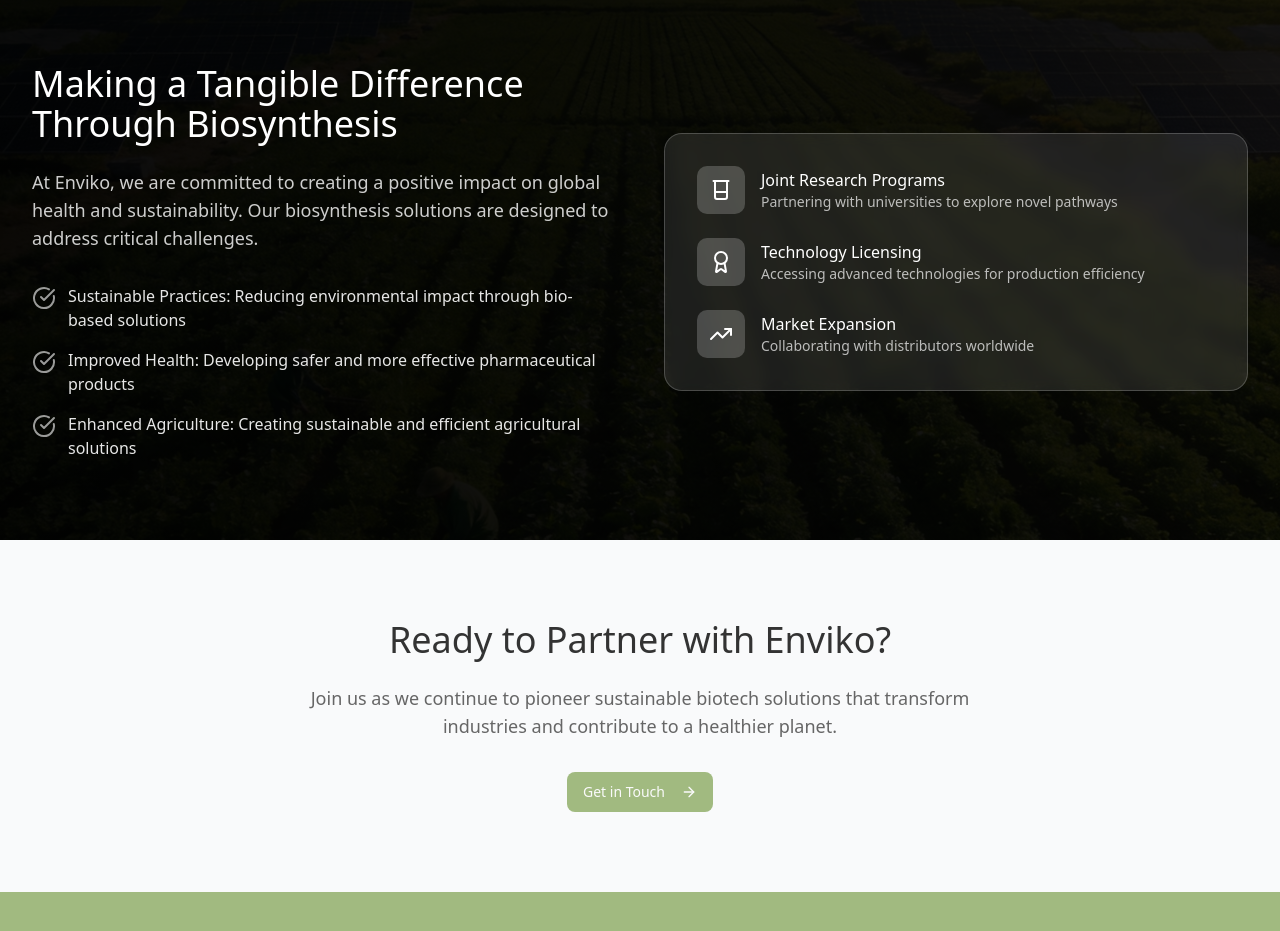
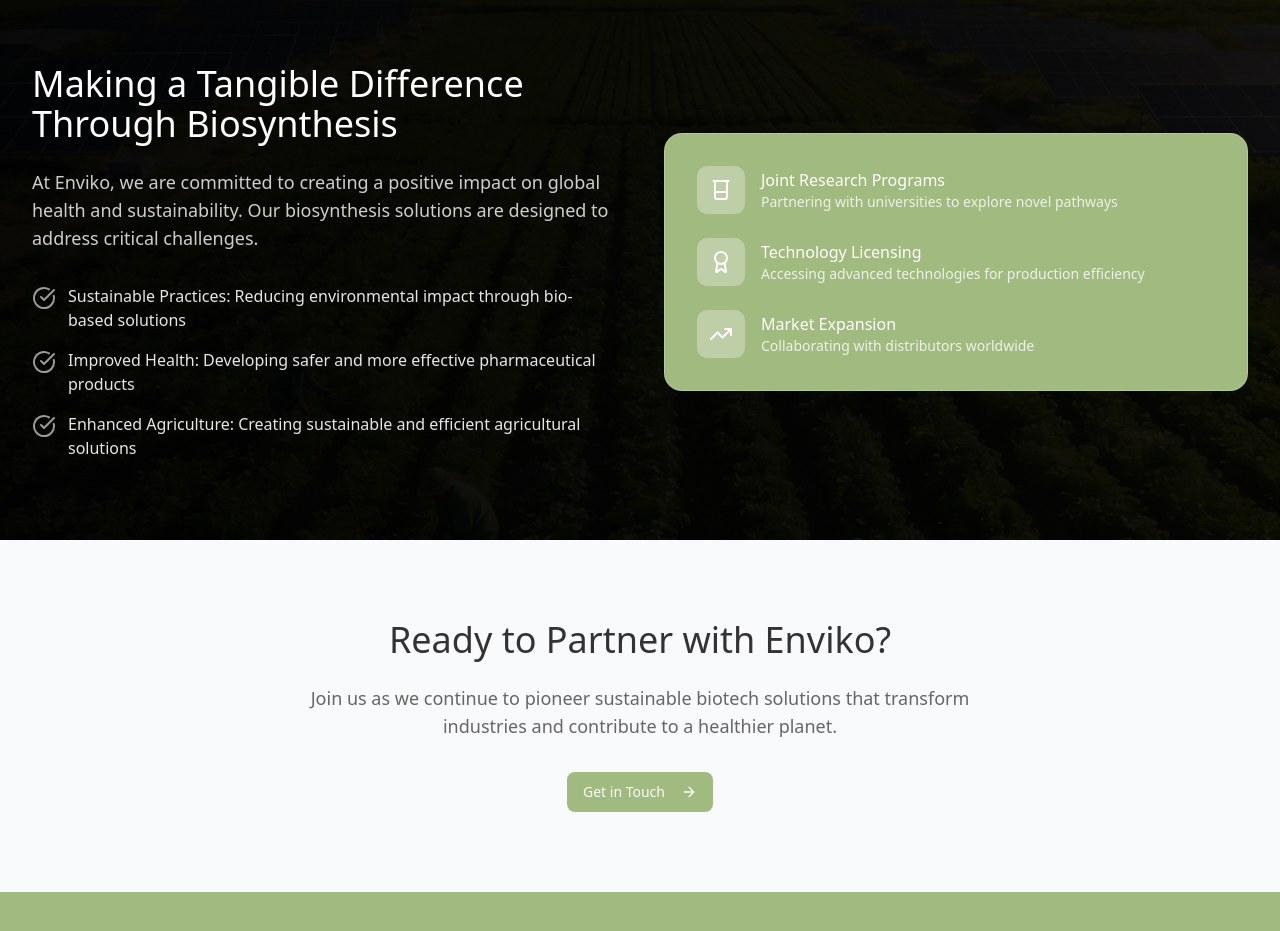
Before and after one commit to envikobio-ux/envikobio, a Next.js app: page / in a window 1280 px wide. Shown: the part 2480-3411 px from the top of the page. Built offline with nearby package versions, Linux system fonts and the light colour scheme.

Commit message:
style: Impact Section右侧卡片背景改为品牌绿色#A1BA80

```diff
--- a/src/app/page.tsx
+++ b/src/app/page.tsx
@@ -256,33 +256,33 @@ export default function Home() {
                 ))}
               </ul>
             </div>
-            <div className="bg-white/10 backdrop-blur-sm rounded-2xl p-8 border border-white/20">
+            <div className="rounded-2xl p-8 border border-white/20" style={{ backgroundColor: '#A1BA80' }}>
               <div className="space-y-6">
                 <div className="flex items-center gap-4">
-                  <div className="w-12 h-12 bg-white/20 rounded-lg flex items-center justify-center">
+                  <div className="w-12 h-12 bg-white/30 rounded-lg flex items-center justify-center">
                     <Beaker className="w-6 h-6 text-white" />
                   </div>
                   <div>
                     <h3 className="font-medium text-white">Joint Research Programs</h3>
-                    <p className="text-sm text-white/70">Partnering with universities to explore novel pathways</p>
+                    <p className="text-sm text-white/80">Partnering with universities to explore novel pathways</p>
                   </div>
                 </div>
                 <div className="flex items-center gap-4">
-                  <div className="w-12 h-12 bg-white/20 rounded-lg flex items-center justify-center">
+                  <div className="w-12 h-12 bg-white/30 rounded-lg flex items-center justify-center">
                     <Award className="w-6 h-6 text-white" />
                   </div>
                   <div>
                     <h3 className="font-medium text-white">Technology Licensing</h3>
-                    <p className="text-sm text-white/70">Accessing advanced technologies for production efficiency</p>
+                    <p className="text-sm text-white/80">Accessing advanced technologies for production efficiency</p>
                   </div>
                 </div>
                 <div className="flex items-center gap-4">
-                  <div className="w-12 h-12 bg-white/20 rounded-lg flex items-center justify-center">
+                  <div className="w-12 h-12 bg-white/30 rounded-lg flex items-center justify-center">
                     <TrendingUp className="w-6 h-6 text-white" />
                   </div>
                   <div>
                     <h3 className="font-medium text-white">Market Expansion</h3>
-                    <p className="text-sm text-white/70">Collaborating with distributors worldwide</p>
+                    <p className="text-sm text-white/80">Collaborating with distributors worldwide</p>
                   </div>
                 </div>
               </div>
```
